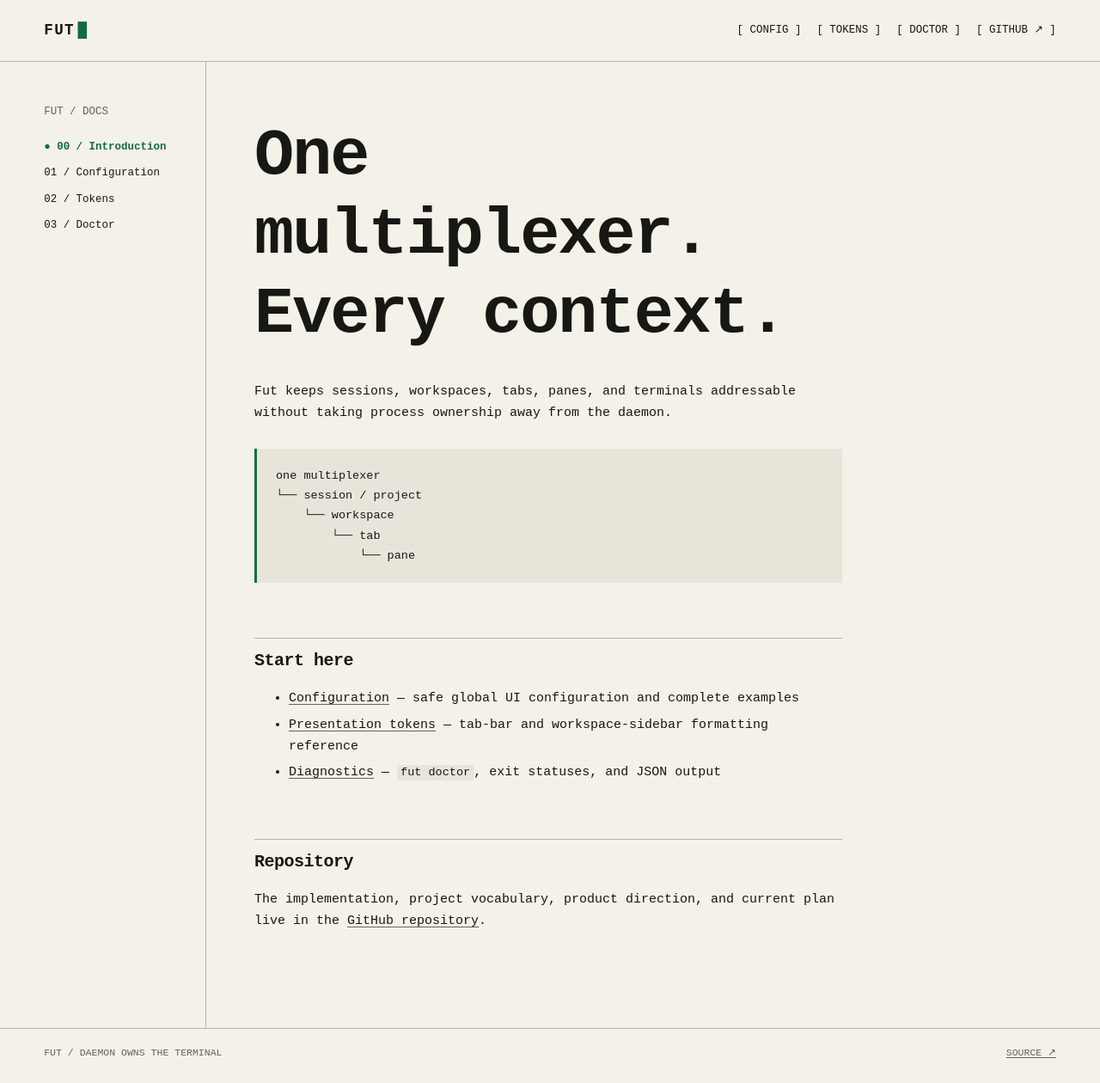
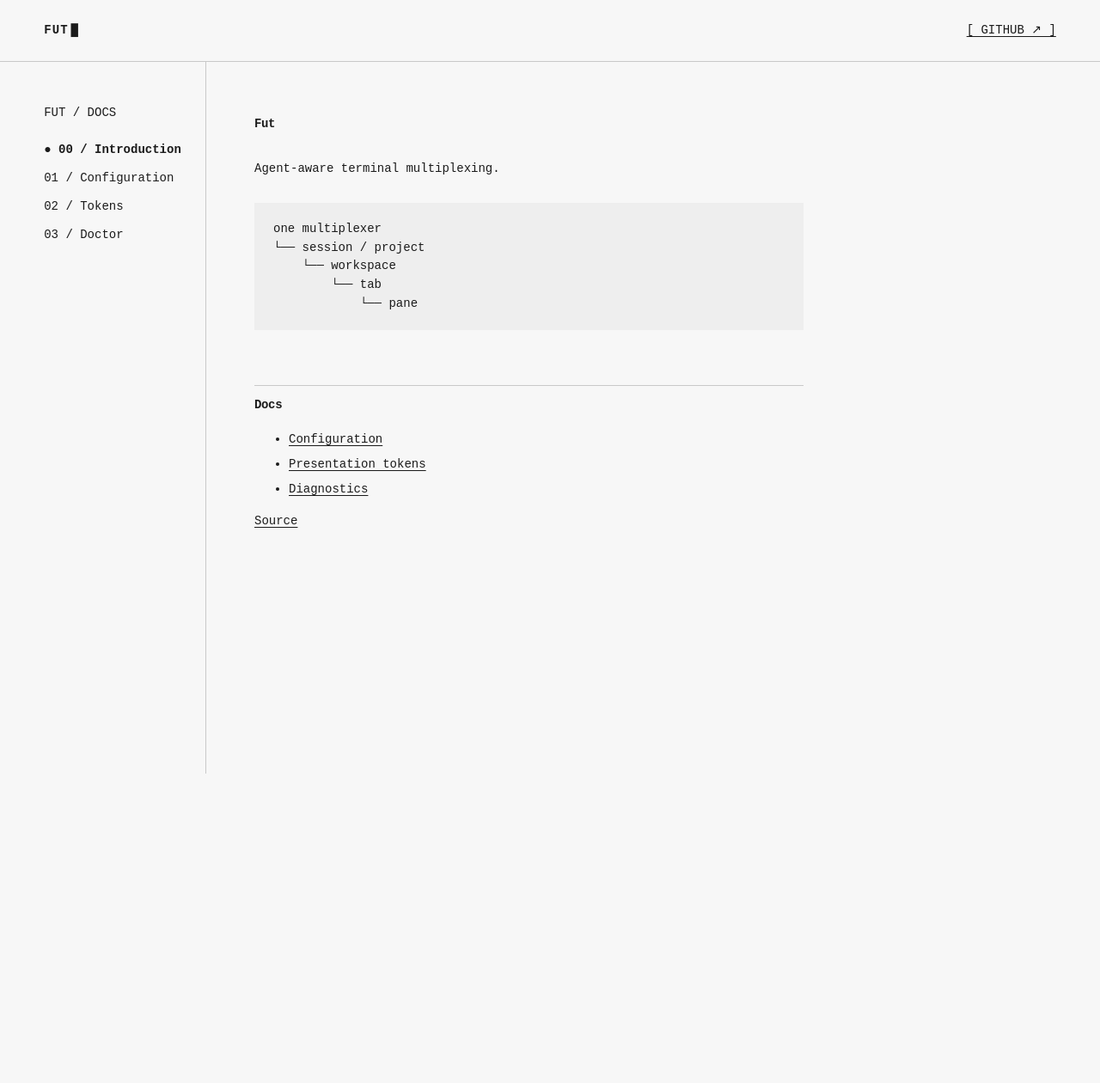
Before and after one commit to mikker/fut, a Jekyll site: the page built from docs/index.md, in a window 1280 px wide. Shown: the whole page at 86% size. Built offline with Jekyll 4.4.1, drawn with Linux system fonts in a browser that asks for light colours; after the commit the page ends 900 px from its top, so only the background shows below that.

Commit message:
Simplify documentation styling
Use one type size, strict monochrome light and dark palettes, and add a local Jekyll preview task.

````diff
--- /dev/null
+++ b/Gemfile
@@ -0,0 +1,3 @@
+source "https://rubygems.org"
+
+gem "github-pages", group: :jekyll_plugins
--- a/docs/_layouts/default.html
+++ b/docs/_layouts/default.html
@@ -12,12 +12,7 @@
   <body>
     <header class="site-header">
       <a class="wordmark" href="{{ '/' | relative_url }}" aria-label="Fut documentation home">FUT<span aria-hidden="true">█</span></a>
-      <nav aria-label="Primary navigation">
-        <a href="{{ '/configuration/' | relative_url }}">[ CONFIG ]</a>
-        <a href="{{ '/tokens/' | relative_url }}">[ TOKENS ]</a>
-        <a href="{{ '/doctor/' | relative_url }}">[ DOCTOR ]</a>
-        <a href="https://github.com/mikker/fut">[ GITHUB ↗ ]</a>
-      </nav>
+      <a href="https://github.com/mikker/fut">[ GITHUB ↗ ]</a>
     </header>
 
     <div class="shell">
@@ -33,10 +28,5 @@
         {{ content }}
       </main>
     </div>
-
-    <footer>
-      <span>FUT / DAEMON OWNS THE TERMINAL</span>
-      <a href="https://github.com/mikker/fut">SOURCE ↗</a>
-    </footer>
   </body>
 </html>
--- a/docs/assets/style.css
+++ b/docs/assets/style.css
@@ -1,11 +1,9 @@
 :root {
-  color-scheme: light dark;
-  --paper: #f4f1e8;
-  --ink: #171713;
-  --muted: #64625b;
-  --line: #b8b4a9;
-  --code: #e8e4da;
-  --signal: #116b46;
+  color-scheme: light;
+  --paper: #f7f7f7;
+  --ink: #1b1b1b;
+  --line: #c9c9c9;
+  --code: #eeeeee;
   --measure: 76ch;
 }
 
@@ -22,19 +20,19 @@ body {
   background: var(--paper);
   color: var(--ink);
   font-family: "SFMono-Regular", "Cascadia Code", "Roboto Mono", ui-monospace, monospace;
-  font-size: 15px;
+  font-size: 14px;
   line-height: 1.65;
 }
 
 a {
   color: inherit;
-  text-decoration-color: var(--muted);
+  text-decoration-color: var(--ink);
   text-underline-offset: 0.2em;
 }
 
 a:hover,
 a:focus-visible {
-  color: var(--signal);
+  text-decoration-thickness: 2px;
 }
 
 .site-header {
@@ -48,44 +46,28 @@ a:focus-visible {
 }
 
 .wordmark {
-  font-size: 1.1rem;
   font-weight: 800;
   letter-spacing: 0.08em;
   text-decoration: none;
 }
 
 .wordmark span {
-  color: var(--signal);
   margin-left: 0.2em;
-}
-
-nav {
-  display: flex;
-  flex-wrap: wrap;
-  justify-content: flex-end;
-  gap: 8px 18px;
-  font-size: 0.78rem;
-}
-
-nav a {
-  text-decoration: none;
 }
 
 .shell {
   display: grid;
   grid-template-columns: minmax(180px, 240px) minmax(0, 1fr);
-  min-height: calc(100vh - 136px);
+  min-height: calc(100vh - 72px);
 }
 
 aside {
   padding: 48px 28px 48px clamp(18px, 4vw, 56px);
   border-right: 1px solid var(--line);
-  font-size: 0.78rem;
 }
 
 aside p {
   margin: 0 0 20px;
-  color: var(--muted);
 }
 
 aside a {
@@ -95,7 +77,6 @@ aside a {
 }
 
 aside a[aria-current="page"] {
-  color: var(--signal);
   font-weight: 700;
 }
 
@@ -111,6 +92,7 @@ main {
 h1,
 h2,
 h3 {
+  font-size: inherit;
   line-height: 1.2;
   letter-spacing: -0.025em;
   text-wrap: balance;
@@ -119,7 +101,6 @@ h3 {
 h1 {
   max-width: 18ch;
   margin: 0 0 32px;
-  font-size: clamp(2.25rem, 6vw, 4.8rem);
   font-weight: 800;
 }
 
@@ -127,12 +108,10 @@ h2 {
   margin: 64px 0 20px;
   padding-top: 14px;
   border-top: 1px solid var(--line);
-  font-size: 1.25rem;
 }
 
 h3 {
   margin-top: 40px;
-  font-size: 1rem;
 }
 
 p,
@@ -151,14 +130,12 @@ code {
   padding: 0.08em 0.3em;
   background: var(--code);
   font: inherit;
-  font-size: 0.9em;
 }
 
 pre {
   margin: 28px 0;
   padding: 20px 22px;
   overflow-x: auto;
-  border-left: 3px solid var(--signal);
   background: var(--code);
   line-height: 1.55;
 }
@@ -171,7 +148,6 @@ pre code {
 table {
   width: 100%;
   border-collapse: collapse;
-  font-size: 0.9rem;
 }
 
 th,
@@ -186,25 +162,13 @@ th {
   font-weight: 700;
 }
 
-footer {
-  min-height: 64px;
-  padding: 18px clamp(18px, 4vw, 56px);
-  border-top: 1px solid var(--line);
-  display: flex;
-  justify-content: space-between;
-  gap: 24px;
-  color: var(--muted);
-  font-size: 0.72rem;
-}
-
 @media (prefers-color-scheme: dark) {
   :root {
-    --paper: #11110f;
-    --ink: #efede6;
-    --muted: #97948b;
-    --line: #3b3a35;
-    --code: #1c1c19;
-    --signal: #6ee7ad;
+    color-scheme: dark;
+    --paper: #1b1b1b;
+    --ink: #f7f7f7;
+    --line: #555555;
+    --code: #292929;
   }
 }
 
@@ -212,10 +176,6 @@ footer {
   .site-header {
     align-items: flex-start;
     flex-direction: column;
-  }
-
-  nav {
-    justify-content: flex-start;
   }
 
   .shell {
@@ -241,13 +201,6 @@ footer {
     padding: 44px 18px 72px;
   }
 
-  h1 {
-    font-size: clamp(2.1rem, 14vw, 3.4rem);
-  }
-
-  footer {
-    flex-direction: column;
-  }
 }
 
 @media (prefers-reduced-motion: reduce) {
--- a/docs/index.md
+++ b/docs/index.md
@@ -1,13 +1,13 @@
 ---
 layout: default
 title: Documentation
-description: A terminal multiplexer for people and their agents.
+description: Agent-aware terminal multiplexing.
 permalink: /
 ---
 
-# One multiplexer. Every context.
+# Fut
 
-Fut keeps sessions, workspaces, tabs, panes, and terminals addressable without taking process ownership away from the daemon.
+Agent-aware terminal multiplexing.
 
 ```text
 one multiplexer
@@ -17,12 +17,10 @@ one multiplexer
             └── pane
 ```
 
-## Start here
+## Docs
 
-- [Configuration](configuration.md) — safe global UI configuration and complete examples
-- [Presentation tokens](tokens.md) — tab-bar and workspace-sidebar formatting reference
-- [Diagnostics](doctor.md) — `fut doctor`, exit statuses, and JSON output
+- [Configuration](configuration.md)
+- [Presentation tokens](tokens.md)
+- [Diagnostics](doctor.md)
 
-## Repository
-
-The implementation, project vocabulary, product direction, and current plan live in the [GitHub repository](https://github.com/mikker/fut).
+[Source](https://github.com/mikker/fut)
````
Also changed, not shown: mise.toml (+10 -0 lines), Gemfile.lock (added), 1 other file.
